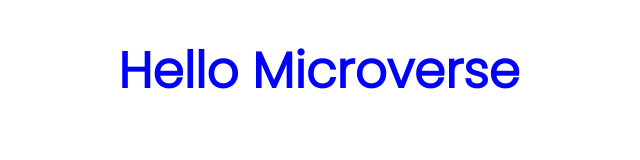
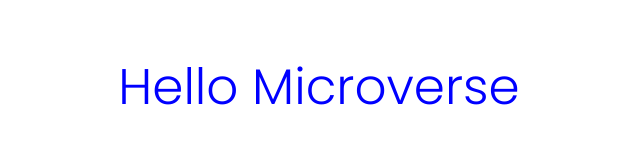
Before and after one commit to ignatius22/hello-microverse, a website: page index.html in a window 1280 px wide. Shown: the whole page, without its empty margins (321-961 px from the left). Drawn offline with Linux system fonts and the light colour scheme.

Commit message:
Make some changes

```diff
--- a/index.html
+++ b/index.html
@@ -14,6 +14,6 @@
     <title>Hello Microverse</title>
   </head>
   <body>
-    <h1 class="heading">Hello Microverse</h1>
+    <p class="heading">Hello Microverse</p>
   </body>
 </html>
```
Also changed, not shown: 1 other file.
